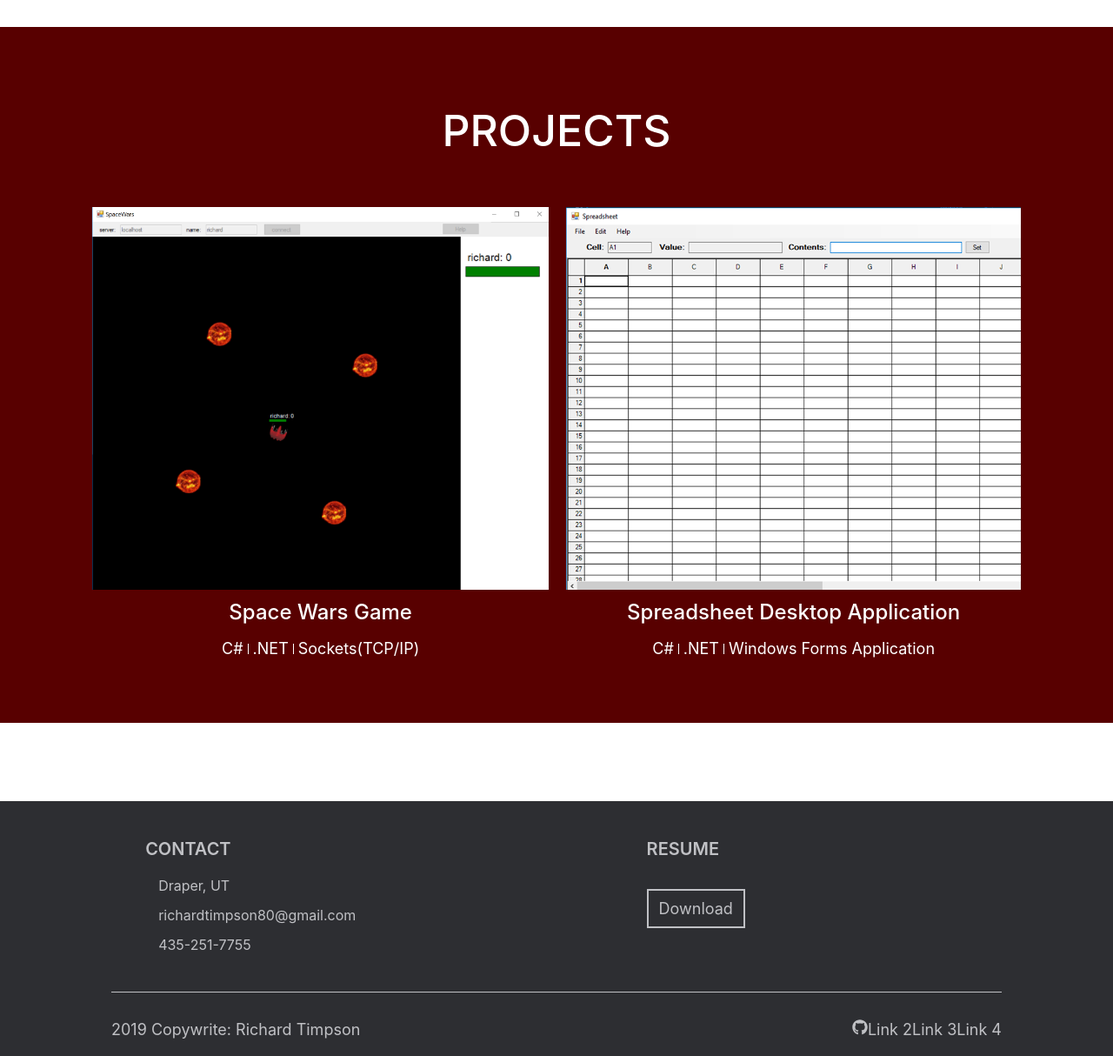
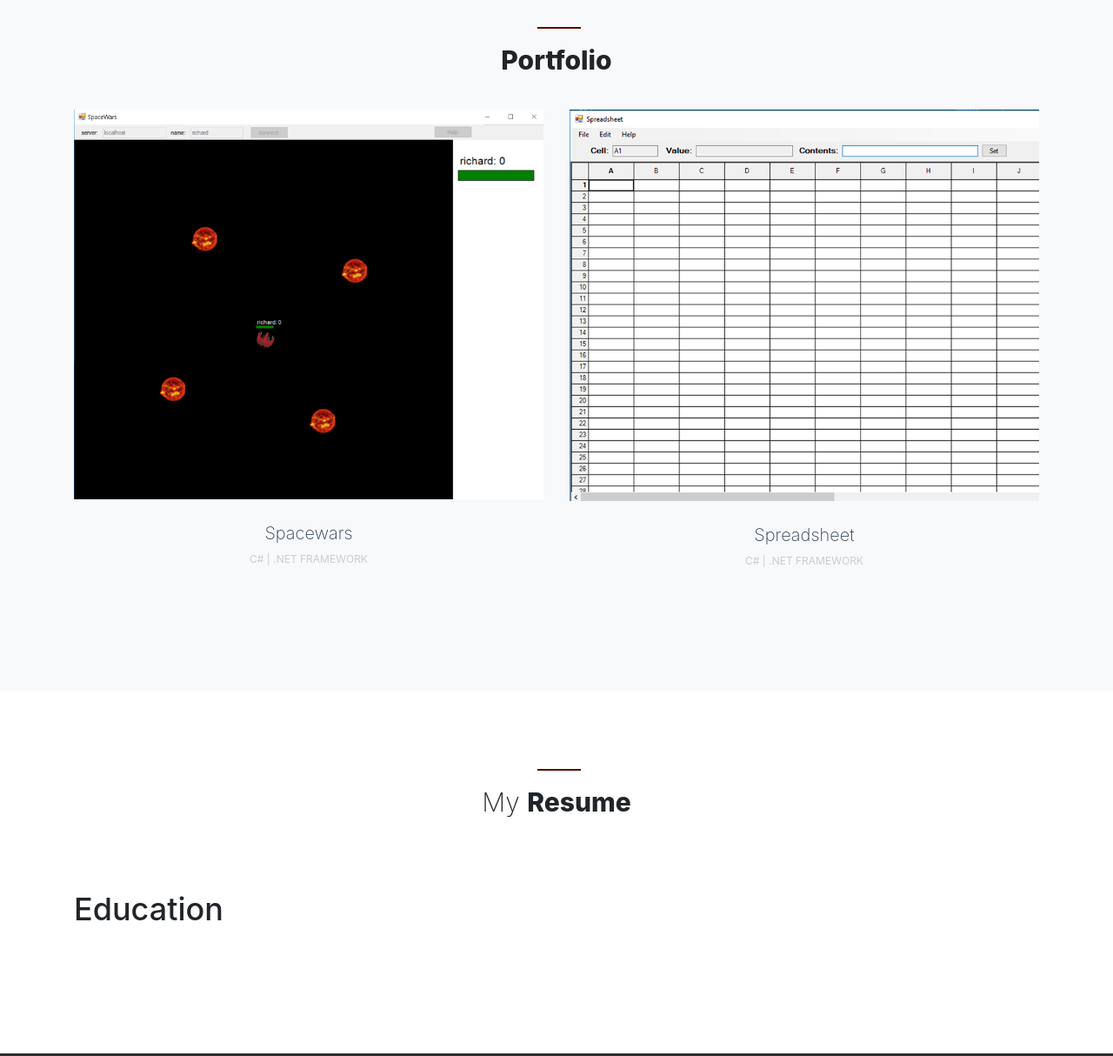
Before and after one commit to richt3211/portfolio, a Gatsby site: page / in a window 1280 px wide. Shown: the part 2340-3554 px from the top of the page at 87% size. Built offline with nearby package versions, Linux system fonts and the light colour scheme; Gatsby itself is replaced by a stand-in of ours.

Commit message:
done working for day

```diff
--- /dev/null
+++ b/src/components/projects/project.jsx
@@ -0,0 +1,21 @@
+import React from 'react';
+import styles from './project.module.scss';
+
+const portfolioStyles = `${styles.portfolio} col-md-6`
+
+
+export default (props) => (
+    <div className={portfolioStyles} >
+        <a className={styles.relative} href={props.link} target="_blank">
+            <div className={styles.thumb}>
+                <img className={`img-fluid ${styles.image}`} src={props.image}></img>
+            </div>
+        </a>
+        <div className={styles.pInner}>
+            <h4>{props.name}</h4>
+            <div className={styles.cat}>
+                {props.description}
+            </div>
+        </div>
+    </div>
+)
--- /dev/null
+++ b/src/components/projects/project.module.scss
@@ -0,0 +1,39 @@
+.portfolio {
+    margin-bottom: 50px;
+    display: block;
+    border-radius: 5px;
+    text-decoration: none;
+    .relative {
+        margin-bottom: 20px;
+    }
+    .thumb {
+        image {
+            opacity: 1;
+            display: block;
+            width: 100%;
+            height: 100%;
+            -webkit-transition: .5s ease;
+            -o-transition: .5s ease;
+            transition: .5s ease;
+            -webkit-backface-visibility: hidden;
+            backface-visibility: hidden;
+        }
+    }
+    .pInner {
+        text-align: center;
+        h4 {
+            font-size: 20px;
+            color: #2c3e50;
+            font-weight: 200;
+            display: inline-block;
+        }
+        .cat {
+            font-size: 12px;
+            text-transform: uppercase;
+            color: #cccccc;
+            text-decoration: none;
+            display: block;
+        }
+    }
+
+}
--- a/src/components/projects/projects.jsx
+++ b/src/components/projects/projects.jsx
@@ -1,30 +1,34 @@
 import React from 'react';
-import styles from './projects.module.css';
+import styles from './projects.module.scss';
 import Spacewars from './space-wars-img.png';
 import Spreadsheet from './spreadsheet-img.png';
+import Project from './project';
+
+const sectionHeadingClasses = `section-heading text-center col-md-12 ${styles.sectionHeading}`;
 
 export default () => (
-    <div className={styles.container}>
-        <span className ={styles.header}>PROJECTS</span>
-        <div className={styles.projectsContainer}>
-            <a href="https://github.com/richt3211/CS-3500/tree/master/SpaceWars"  className={styles.projectContainer}>
-                <img src ={Spacewars}></img>
-                <span className={styles.projectHeader}>Space Wars Game</span>
-                <div className={styles.projectSkills}>
-                    <span>C#</span><span className={styles.line}></span>
-                    <span>.NET</span><div className={styles.line}></div>
-                    <span>Sockets(TCP/IP)</span>
-                </div>
-            </a>
-            <a href="https://github.com/richt3211/CS-3500/tree/master/SpreadSheet" className={styles.projectContainer}>
-                <img src ={Spreadsheet}></img>
-                <span className={styles.projectHeader}>Spreadsheet Desktop Application</span>
-                <div className={styles.projectSkills}>
-                    <span className={styles.projectSkills}>C#</span><span className={styles.line}></span>
-                    <span>.NET</span><div className={styles.line}></div>
-                    <span>Windows Forms Application</span>
-                </div>
-            </a>
+    <div className="container">
+        <div className="row">
+            <div className={sectionHeadingClasses}>
+                <h2>
+                    <strong>Portfolio</strong>
+                </h2>
+            </div>
+        </div>
+        <div className="row">
+            <Project
+                name="Spacewars"
+                description="C# | .NET Framework"
+                image={Spacewars}
+                link="https://github.com/richt3211/CS-3500/tree/master/SpaceWars">
+            </Project>
+            <Project
+                name="Spreadsheet"
+                description="C# | .NET Framework"
+                image={Spreadsheet}
+                link="https://github.com/richt3211/CS-3500/tree/master/SpreadSheet">
+            </Project>
+
         </div>
     </div>
 )
--- /dev/null
+++ b/src/components/projects/projects.module.scss
@@ -0,0 +1,5 @@
+.sectionHeading {
+    h2:before {
+        left: 48% !important;
+    }
+}
--- /dev/null
+++ b/src/components/resume/resume.jsx
@@ -0,0 +1,24 @@
+import React from 'react';
+import styles from './resume.module.scss';
+
+export default () => (
+    <div className="container">
+        <div className="row">
+            <div className="col-md-12 mb-5">
+                <div className={`section-heading text-center ${styles.sectionHeading}`}>
+                    <h2>
+                        My <strong>Resume</strong>
+                    </h2>
+                </div>
+            </div>
+            <div className="col-md-6">
+                <h2 className="mb-5">
+                    Education
+                </h2>
+            </div>
+            <div className="col-md-6">
+
+            </div>
+        </div>
+    </div>
+)
--- /dev/null
+++ b/src/components/resume/resume.module.scss
@@ -0,0 +1,5 @@
+.sectionHeading {
+    h2:before {
+        left: 48% !important;
+    }
+}
--- a/src/pages/index.jsx
+++ b/src/pages/index.jsx
@@ -4,7 +4,9 @@ import Banner from '../components/banner/banner.jsx';
 import About from '../components/about/about.jsx';
 import Projects from '../components/projects/projects.jsx';
 import Skills from '../components/skills/skills.jsx';
+import Resume from '../components/resume/resume.jsx';
 import '../utils/bootstrap.min.css'
+import '../utils/global.scss';
 import Footer from '../components/footer/footer.jsx';
 import styles from './index.module.scss';
 
@@ -19,8 +21,11 @@ export default () => (
                 <Skills></Skills>
             </div>
         </section>
-        <section className={styles.portfolioSection}>
+        <section className={`${styles.portfolioSection} bg-light`}>
             <Projects></Projects>
+        </section>
+        <section className="site-section site-resume">
+            <Resume></Resume>
         </section>
             <Footer></Footer>
     </div>
--- /dev/null
+++ b/src/utils/global.scss
@@ -0,0 +1,30 @@
+.section-heading {
+    margin-bottom: 30px;
+    position: relative;
+    z-index: 10;
+    h2 {
+        position: relative;
+        font-weight: 200;
+        padding-top: 20px;
+        font-size: 30px;
+    }
+    h2:before {
+        content: "";
+        position: absolute;
+        top: 0;
+        left: 0;
+        height: 2px;
+        width: 50px;
+        background: var(--primary-red);
+        z-index: -1;
+    }
+    h2 {
+        strong {
+            font-weight: 800;
+        }
+    }
+}
+
+.site-section {
+    padding: 5em 0;
+}
```
Also changed, not shown: src/components/projects/projects.module.css (deleted).
